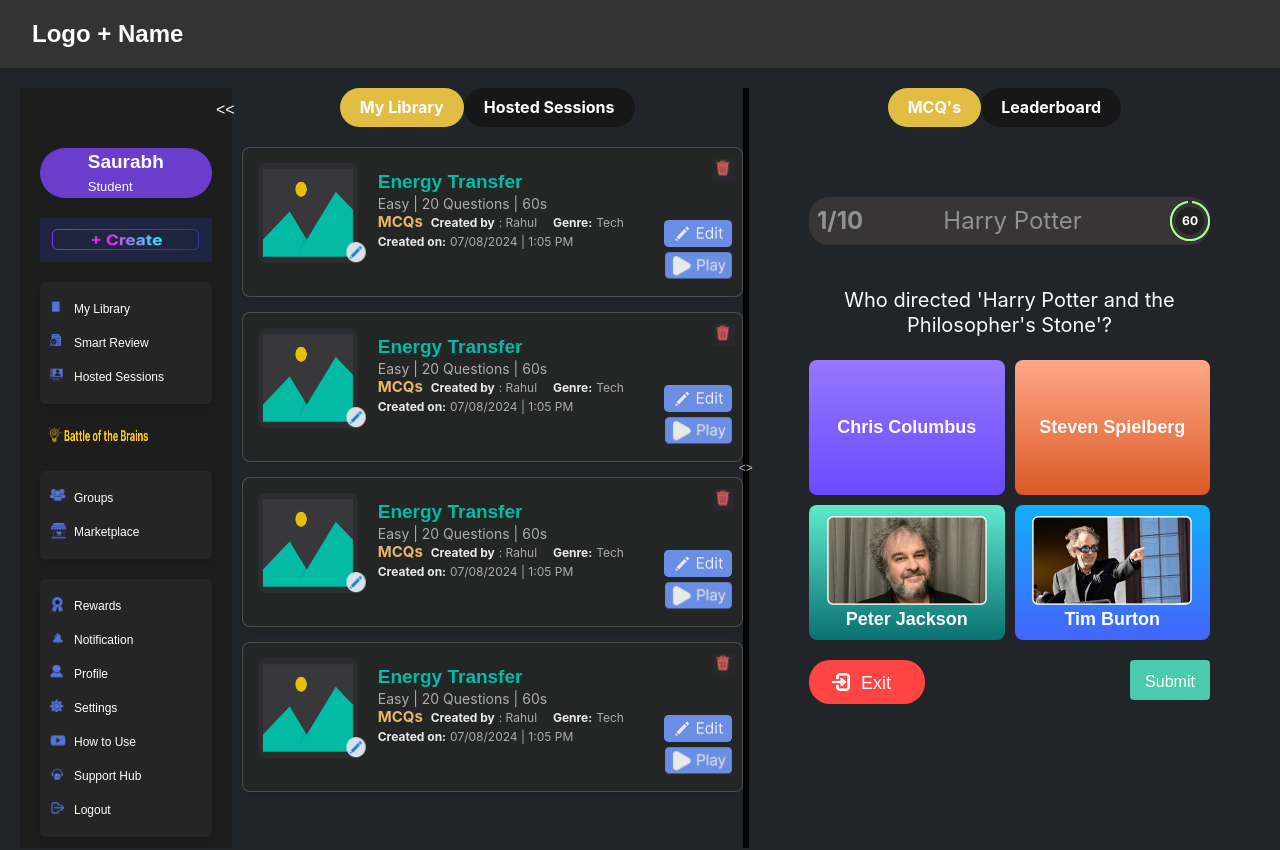
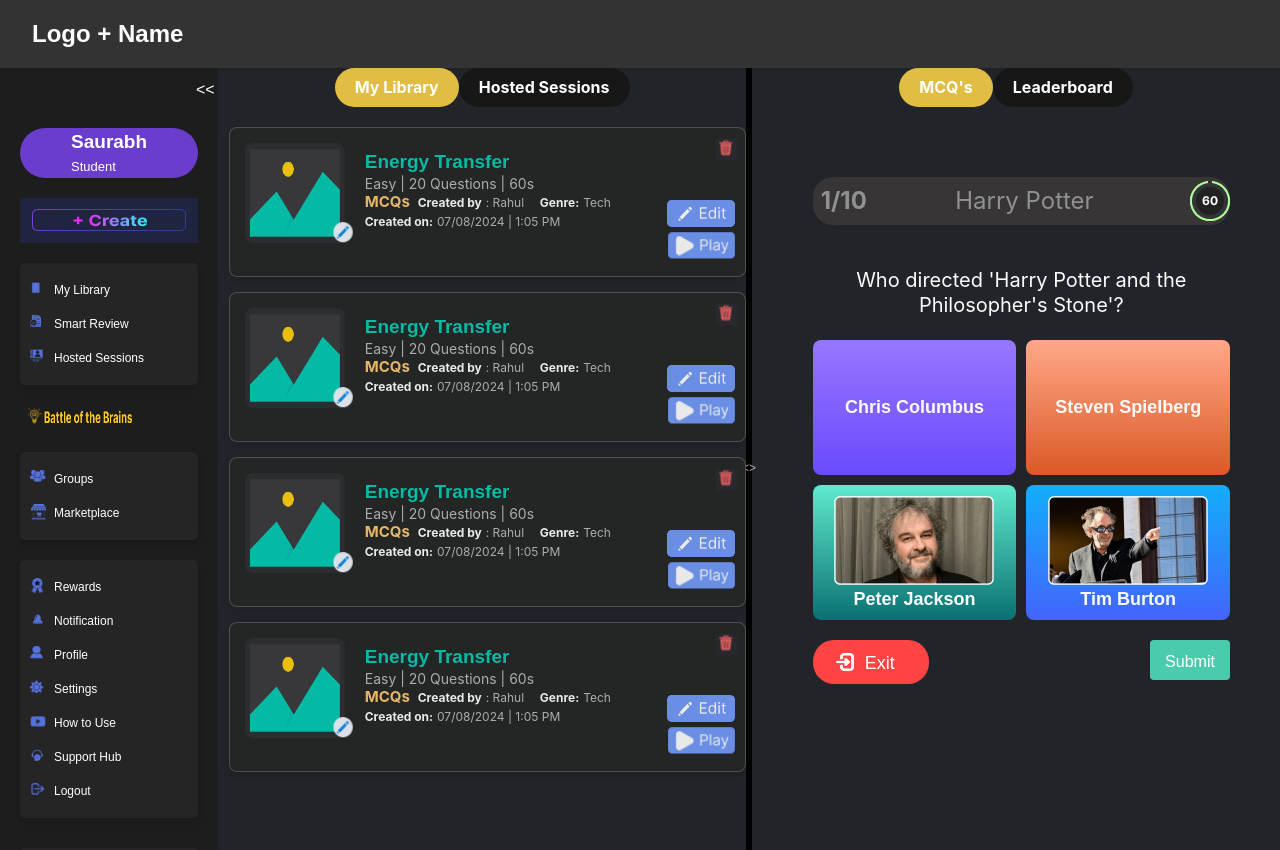
Before and after one commit to saurabhsks/Exam-dashboard, a React (Vite) app: page / in a window 1280 px wide. Shown: the top 850 px of the page. Built offline with nearby package versions, Linux system fonts and the light colour scheme.

Commit message:
design issue fixed

```diff
--- a/src/styles/app.css
+++ b/src/styles/app.css
@@ -1,7 +1,7 @@
 .dashboard-container {
     display: flex;
     justify-content: space-between;
-    padding: 20px;
+    /* padding: 20px; */
   }
 
   .left-section, .right-section {
--- a/src/styles/sidebar.css
+++ b/src/styles/sidebar.css
@@ -5,13 +5,13 @@
     padding: 20px;
     display: flex;
     flex-direction: column;
-    justify-content: space-between;
+    justify-content: start;
     /* height: 100vh; */
   }
 
-  @media (min-width:770px){
+  @media (max-width:770px){
     .sidebar{
-        width: 20% !important;
+        width: 250px !important;
       }
   }
 
@@ -253,7 +253,7 @@
 
   /* ------------ */
   .sidebar {
-    width: 250px;
+    width: 20%;
     transition: width 0.3s ease;
     position: relative;
   }
```
